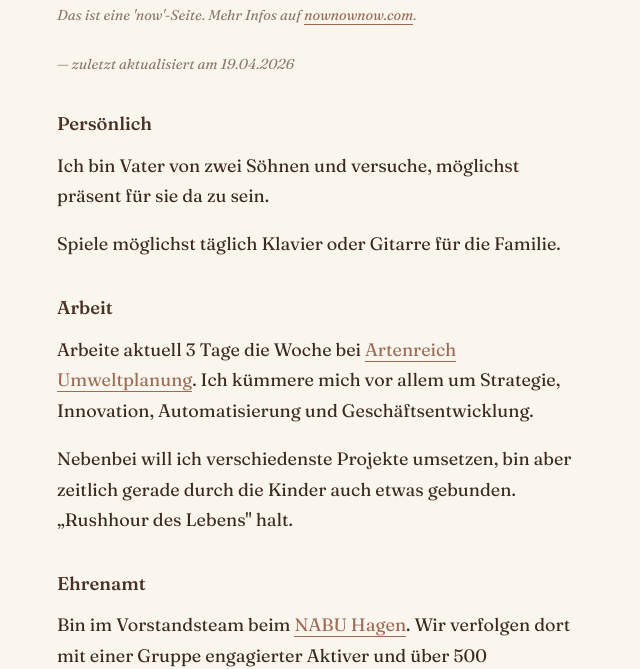
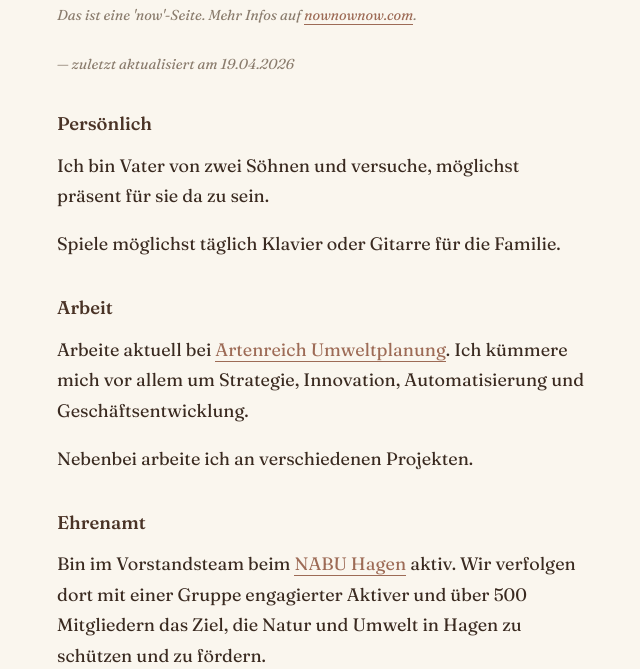
Before and after one commit to fbkt/fkett, a plain HTML site: page now.html in a window 1280 px wide. Shown: the part 287-956 px from the top of the page, without its empty margins (319-959 px from the left). Drawn offline with Linux system fonts and the light colour scheme.

Commit message:
Refine work and volunteer descriptions in now.html
Updated text for clarity and conciseness in the 'Arbeit' and 'Ehrenamt' sections.

```diff
--- a/now.html
+++ b/now.html
@@ -59,23 +59,21 @@
 
         <h3>Arbeit</h3>
         <p>
-          Arbeite aktuell 3 Tage die Woche bei
+          Arbeite aktuell bei
           <a href="https://www.artenreich.eu/">Artenreich Umweltplanung</a>.
           Ich kümmere mich vor allem um Strategie, Innovation, Automatisierung
           und Geschäftsentwicklung.
         </p>
         <p>
-          Nebenbei will ich verschiedenste Projekte umsetzen, bin aber
-          zeitlich gerade durch die Kinder auch etwas gebunden. „Rushhour
-          des Lebens" halt.
+          Nebenbei arbeite ich an verschiedenen Projekten.
         </p>
 
         <h3>Ehrenamt</h3>
         <p>
           Bin im Vorstandsteam beim
-          <a href="https://www.nabu-hagen.de/">NABU Hagen</a>. Wir verfolgen
+          <a href="https://www.nabu-hagen.de/">NABU Hagen</a> aktiv. Wir verfolgen
           dort mit einer Gruppe engagierter Aktiver und über 500 Mitgliedern
-          das Ziel, die Natur und Umwelt in Hagen zu schützen.
+          das Ziel, die Natur und Umwelt in Hagen zu schützen und zu fördern.
         </p>
       </section>
 
```
